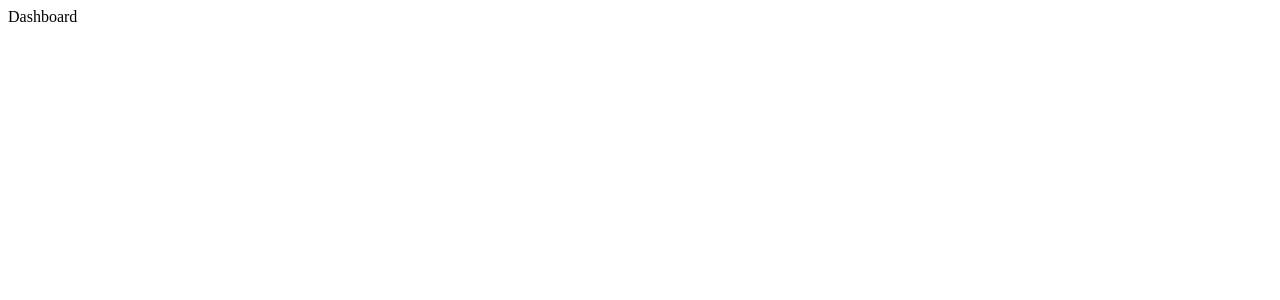
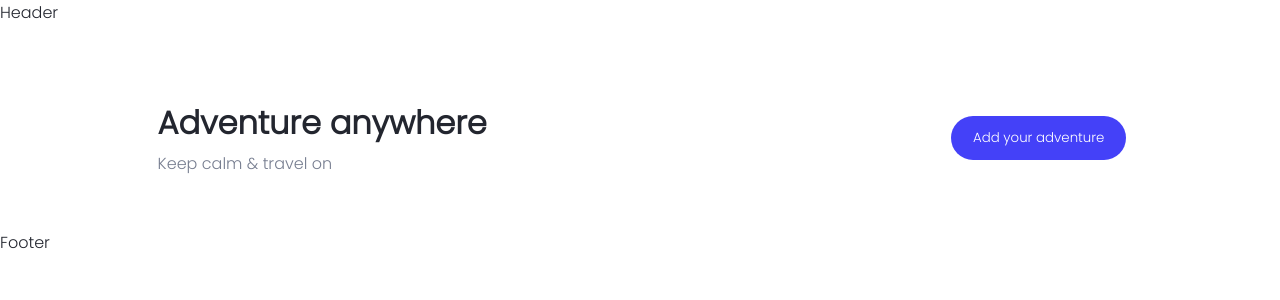
Before and after one commit to Woody26467/react-travel-app, a React (Create React App) app in the folder client/: page / in a window 1280 px wide. Shown: the top 300 px of the page. Built offline with nearby package versions, Linux system fonts and the light colour scheme.

Commit message:
Add basic styling and create the Header and Footer components

```diff
--- a/client/src/App.js
+++ b/client/src/App.js
@@ -1,15 +1,19 @@
 import { Routes, Route, BrowserRouter } from 'react-router-dom'
 import Dashboard from './pages/Dashboard'
 import Post from './pages/Post'
+import Header from './components/Header'
+import Footer from './components/Footer'
 
 const App = () => {
   return (
     <>
       <BrowserRouter>
+        <Header />
         <Routes>
           <Route path={'/'} element={<Dashboard />}></Route>
           <Route path={'/posts/:id'} element={<Post />}></Route>
         </Routes>
+        <Footer />
       </BrowserRouter>
     </>
   )
--- /dev/null
+++ b/client/src/components/Footer.js
@@ -0,0 +1,5 @@
+const Footer = () => {
+  return <footer>Footer</footer>
+}
+
+export default Footer
--- /dev/null
+++ b/client/src/components/Header.js
@@ -0,0 +1,5 @@
+const Header = () => {
+  return <header>Header</header>
+}
+
+export default Header
--- a/client/src/index.css
+++ b/client/src/index.css
@@ -0,0 +1,61 @@
+@import url('https://fonts.googleapis.com/css2?family=Poppins:wght@100;200;300&display=swap');
+
+* {
+  font-family: 'Poppins', Arial, sans-serif;
+  color: rgb(35, 38, 47);
+}
+
+body {
+  margin: 0;
+  padding: 0;
+}
+
+h1,
+h2,
+h3,
+h4,
+h5,
+p {
+  margin: 4px;
+}
+
+p {
+  color: rgb(119, 126, 144);
+  font-size: 13px;
+}
+
+button {
+  background-color: rgb(68, 65, 248);
+  border: none;
+  color: rgb(255, 255, 255);
+  padding: 12px 22px;
+  border-radius: 90px;
+}
+
+.app {
+  display: flex;
+  flex-direction: column;
+  align-items: center;
+  width: 100%;
+  background-color: rgb(255, 255, 255);
+}
+
+/* Dashboard */
+.dashboard {
+  width: 76%;
+  display: flex;
+  flex-direction: column;
+  align-items: center;
+}
+
+.dashboard .dashboard-info-container {
+  width: 100%;
+  display: flex;
+  justify-content: space-between;
+  align-items: center;
+  padding: 70px 0 50px 0;
+}
+
+.dashboard .dashboard-info-container p {
+  font-size: 16px;
+}
--- a/client/src/pages/Dashboard.js
+++ b/client/src/pages/Dashboard.js
@@ -1,5 +1,18 @@
 const Dashboard = () => {
-  return <div>Dashboard</div>
+  return (
+    <div className='app'>
+      <div className='dashboard'>
+        <div className='dashboard-info-container'>
+          <div>
+            <h1>Adventure anywhere</h1>
+            <p>Keep calm & travel on</p>
+          </div>
+          <button>Add your adventure</button>
+        </div>
+        <div className='posts-container'></div>
+      </div>
+    </div>
+  )
 }
 
 export default Dashboard
```
